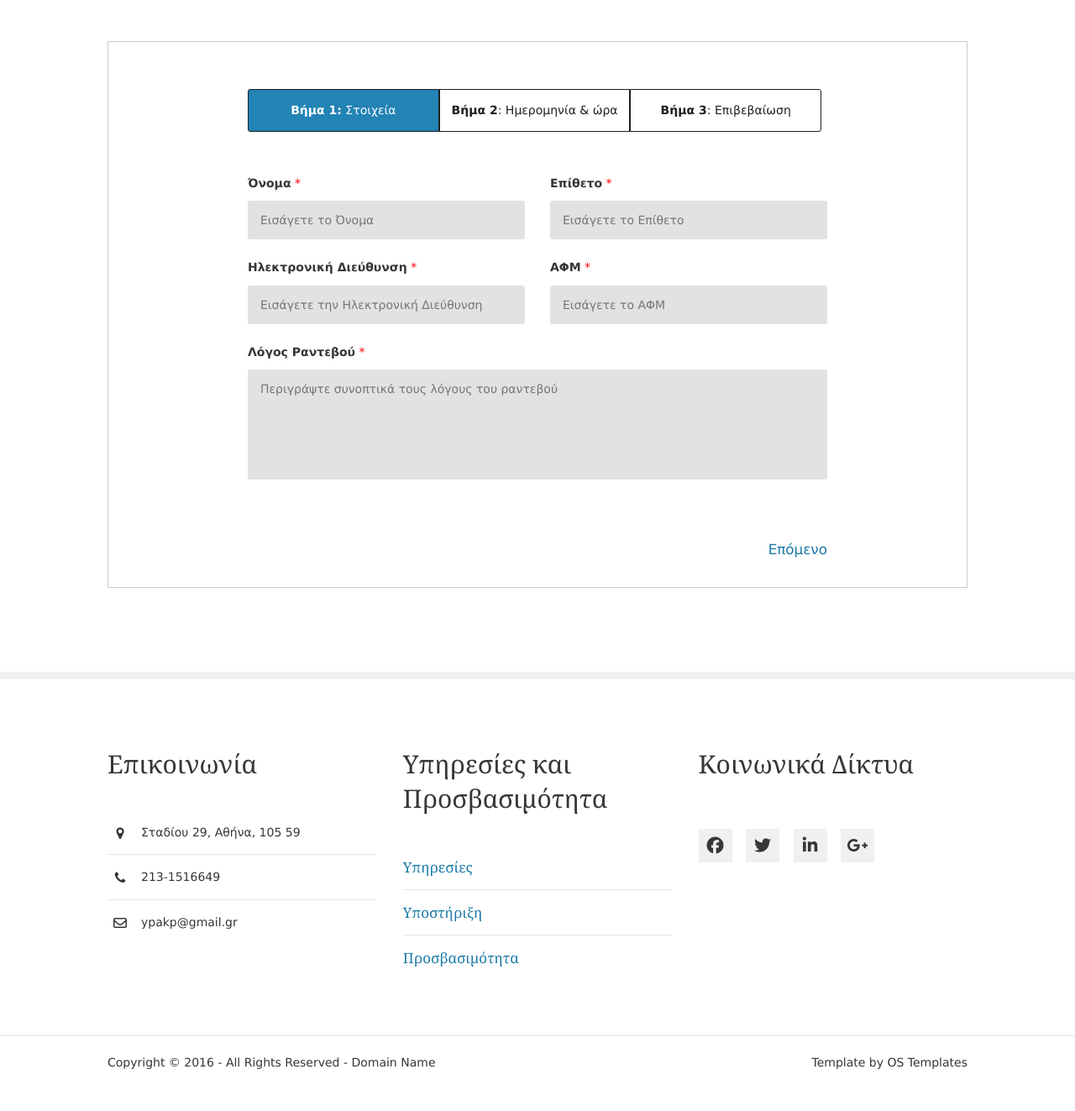
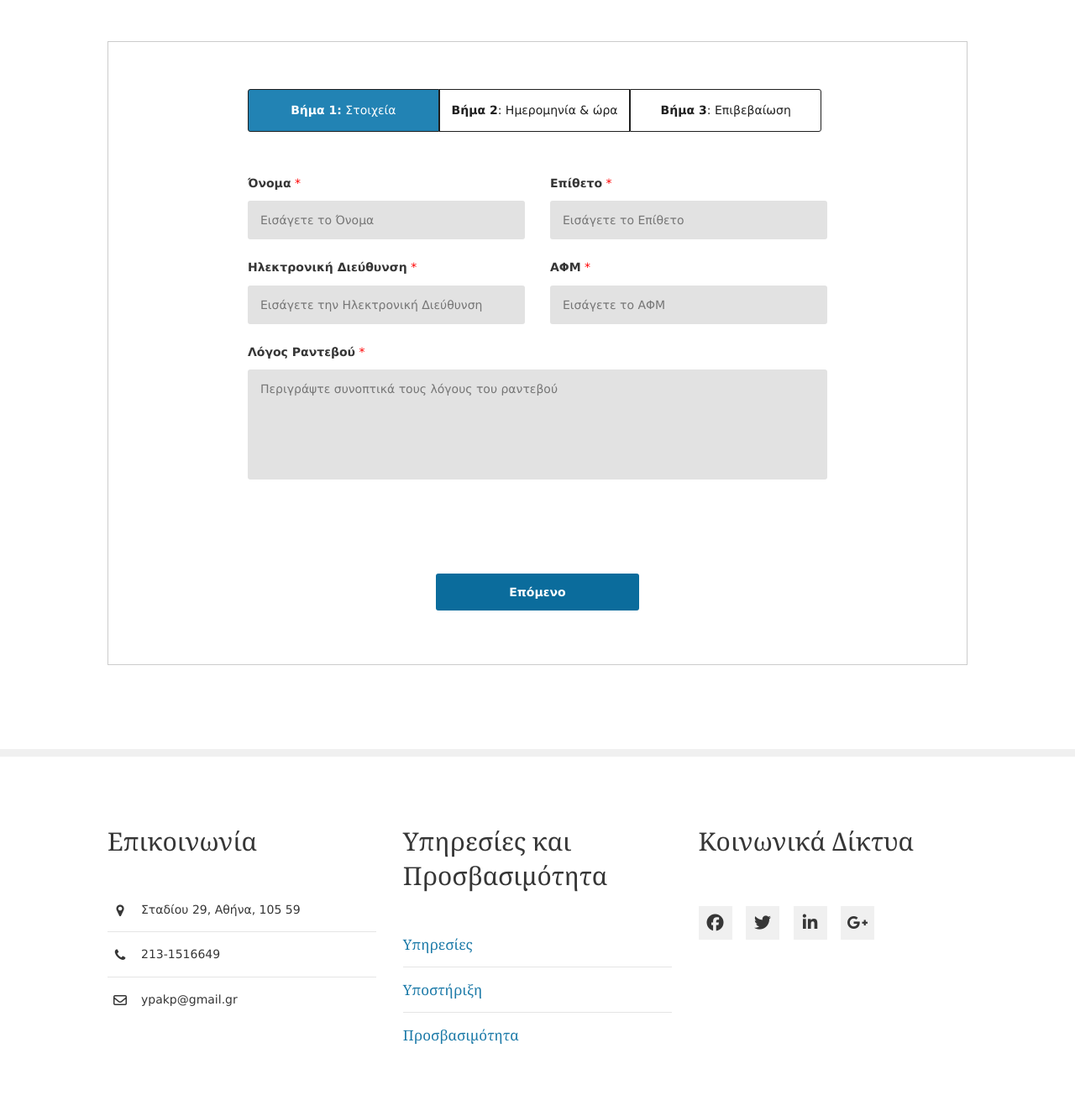
Before and after one commit to mansstiv/Website-Redesign, a PHP site: page /appointment-step-1.php in a window 1280 px wide. Shown: the part 410-1733 px from the top of the page at 84% size. Before the commit the page ends 1683 px from the top, so only its background shows below. Run offline with PHP 8.4, Linux system fonts and the light colour scheme; some libraries are stand-ins or nearby versions.

Commit message:
contact & appointment fixed prev & next

```diff
--- a/kelaby/appointment-step-1.php
+++ b/kelaby/appointment-step-1.php
@@ -23,7 +23,7 @@ include_once 'header.php' // Include header of page
 
 <div class="wrapper row3">
     <main class="hoc mycontainer clear">
-        <form action="includes/signup.inc.php" method="post" style="border:1px solid #ccc">
+        <form action="appointment-step-2.php" method="post" style="border:1px solid #ccc">
             <div class="signup-container">
 
                 <div class="group btmspace-50 steps-header">
@@ -72,9 +72,12 @@ include_once 'header.php' // Include header of page
                     <label class="required" for="reason-appointment"><b>Λόγος Ραντεβού</b></label>
                     <input type="text" placeholder="Περιγράψτε συνοπτικά τους λόγους του ραντεβού" name="reason-appointment" required>
                 </div>
-                <div class="footer-form">
+                <div class="clearfix submit-appointment">
+                    <button type="submit" name="submit" class="signupbtn"><b>Επόμενο</b></button>
+                </div>
+                <!-- <div class="footer-form">
                     <a class="hyperlink next" href="appointment-step-2.php">Επόμενο</a>
-                </div>
+                </div> -->
             </div>
         </form>
         <div class="clear btmspace-50"></div>
--- a/kelaby/appointment-step-3.php
+++ b/kelaby/appointment-step-3.php
@@ -61,9 +61,9 @@ include_once 'header.php' // Include header of page
                 <div class="clearfix submit-appointment">
                     <button type="submit" name="submit" class="signupbtn"><b>Oριστικοποίηση</b></button>
                 </div>
-                <div class="footer-form">
+                <!-- <div class="footer-form">
                     <a class="hyperlink prev" href="appointment-step-2.php">Προηγούμενο</a>
-                </div>
+                </div> -->
             </div>
 
         </form>
```
Also changed, not shown: kelaby/appointment-step-2.php (+6 -4 lines).
